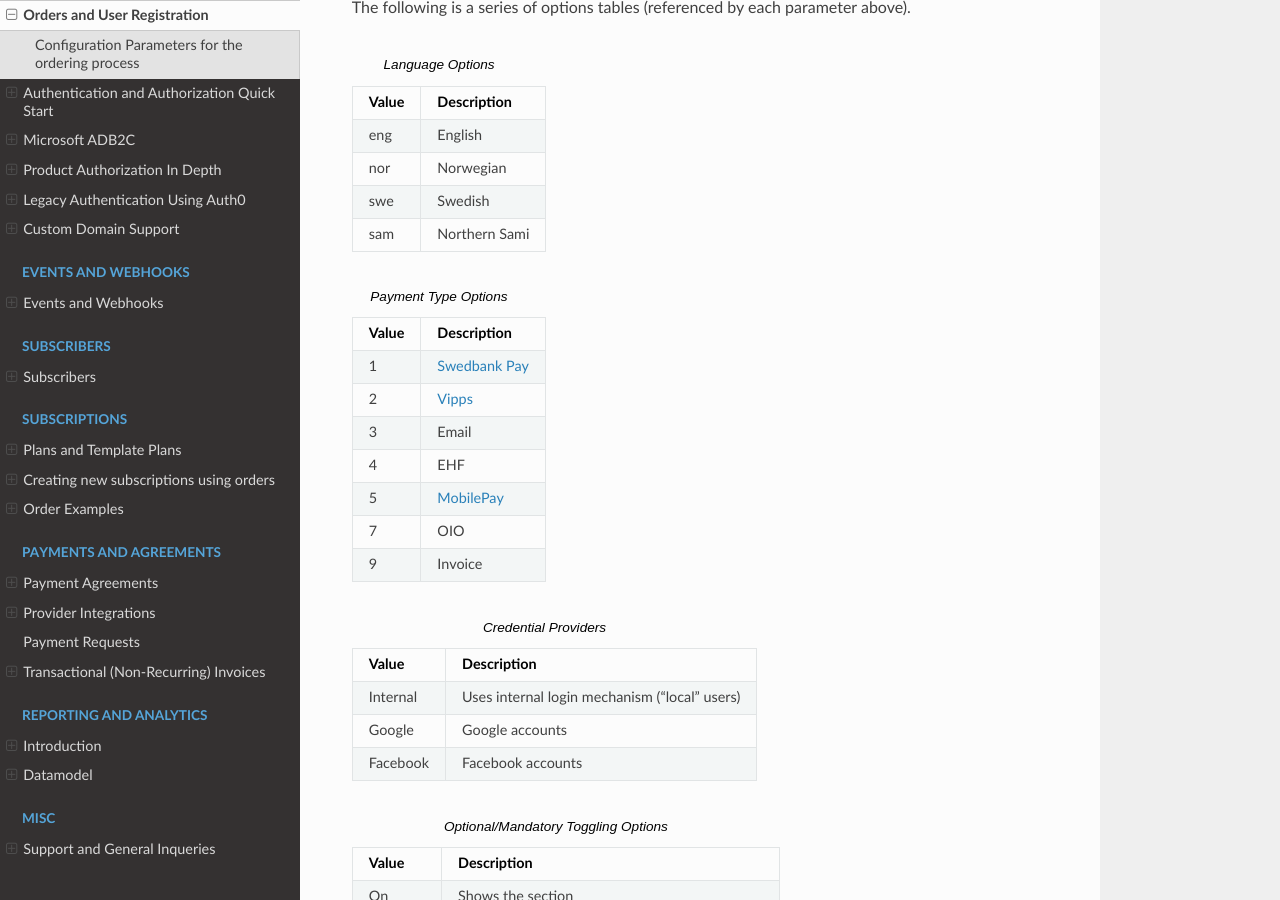
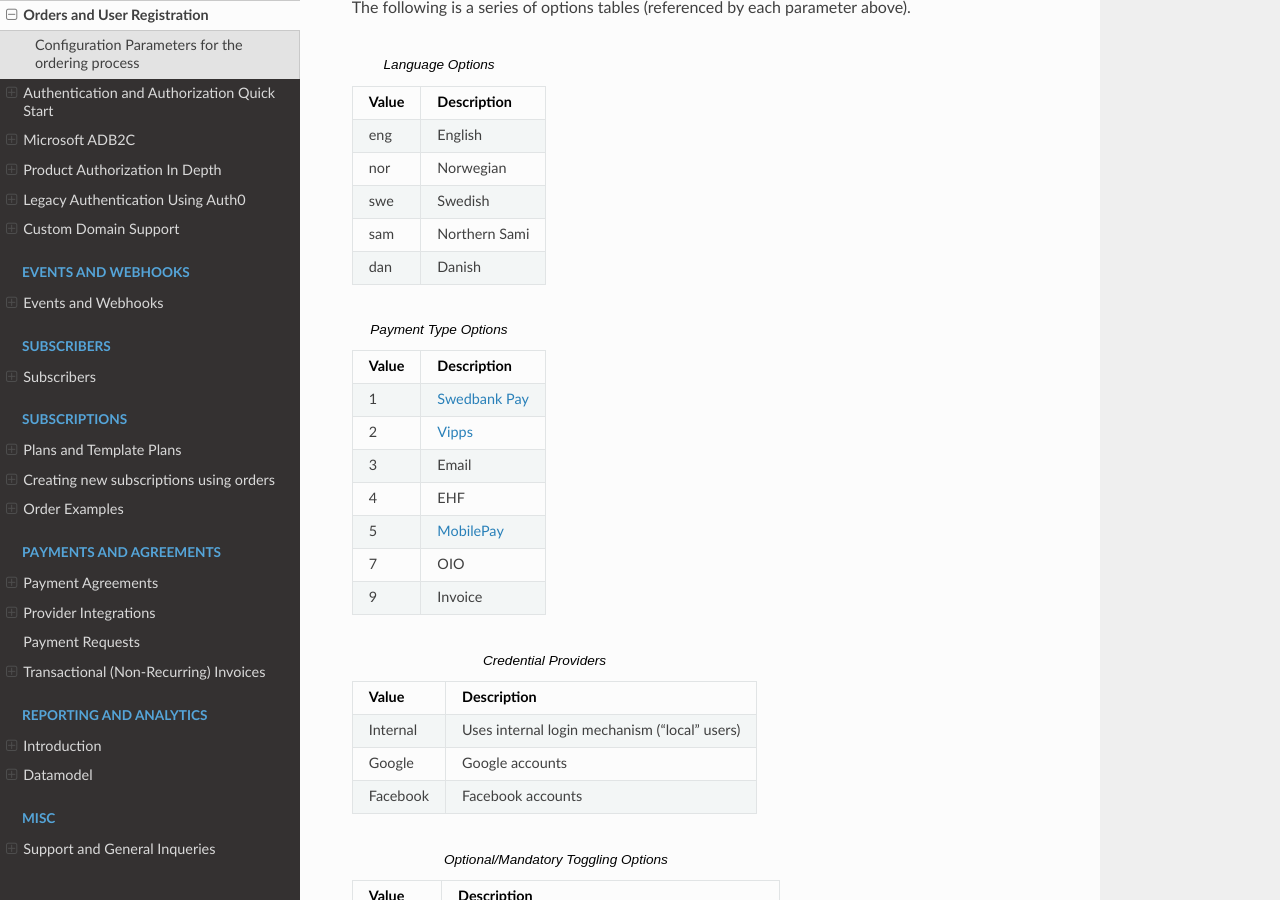
Before and after one commit to infosoftas/info-subscription-doc, a Sphinx documentation site: the page built from source/managed-experience/selfservice/customization.rst, in a window 1280 px wide and 900 px high, scrolled down 1622 px. Built offline with Sphinx 7.4.7 and the Read the Docs theme 2.0.0, drawn with Linux system fonts in a browser that asks for light colours; formulas are drawn with MathJax 3.

Commit message:
Added Danish as a language parameter to the salesposter. (#88)
Co-authored-by: Esben Bach <esbbach@infosoft.no>

```diff
--- a/source/managed-experience/selfservice/customization.rst
+++ b/source/managed-experience/selfservice/customization.rst
@@ -83,6 +83,8 @@ The following is a series of options tables (referenced by each parameter above)
      - Swedish
    * - sam
      - Northern Sami
+   * - dan
+     - Danish
 
 .. _paymenttypes:
 
```
